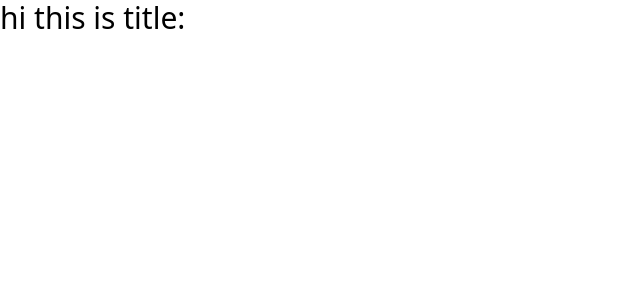
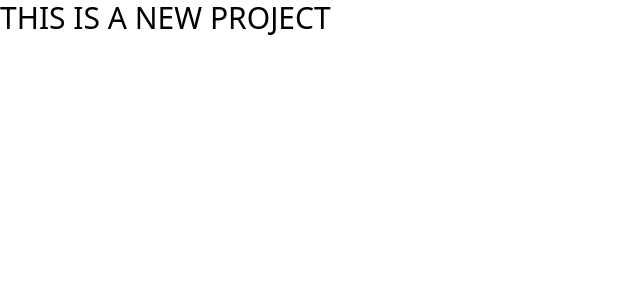
Before and after one commit to terrencejihoonjung/portfolio, a React (Vite) app: page / in a window 1280 px wide. Shown: the top 300 px of the page, without its empty margins (0-640 px from the left). Built offline with nearby package versions, Linux system fonts and the light colour scheme.

Commit message:
removed several files that weren't needed

```diff
--- a/src/App.tsx
+++ b/src/App.tsx
@@ -1,11 +1,7 @@
-type AppProps = {
-  title: string;
-};
-
-function App({ title }: AppProps) {
+function App() {
   return (
     <>
-      <div className="text-3xl">hi this is title: {title}</div>
+      <div className="text-3xl">THIS IS A NEW PROJECT</div>
     </>
   );
 }
--- a/src/setupTests.ts
+++ /dev/null
@@ -1,8 +0,0 @@
-import { afterEach } from "vitest";
-import { cleanup } from "@testing-library/react";
-import "@testing-library/jest-dom/vitest";
-
-// runs a cleanup after each test case (e.g. clearing jsdom)
-afterEach(() => {
-  cleanup();
-});
```
Also changed, not shown: 1 other file (tests, documents, lock files or other folders).
